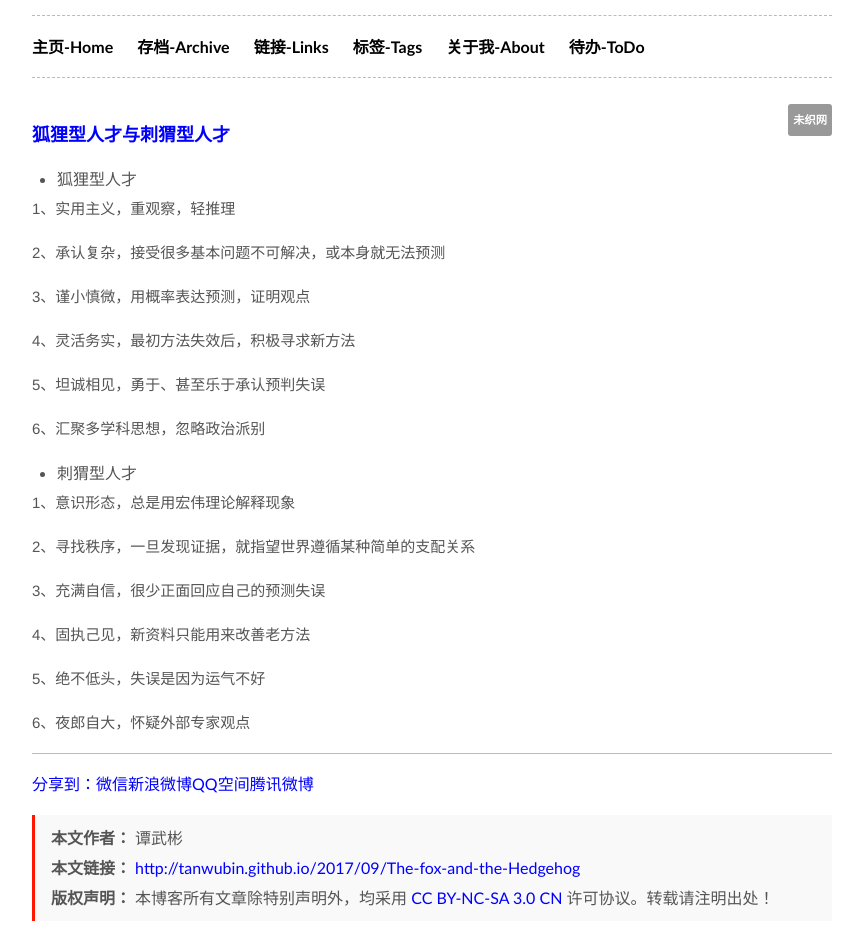
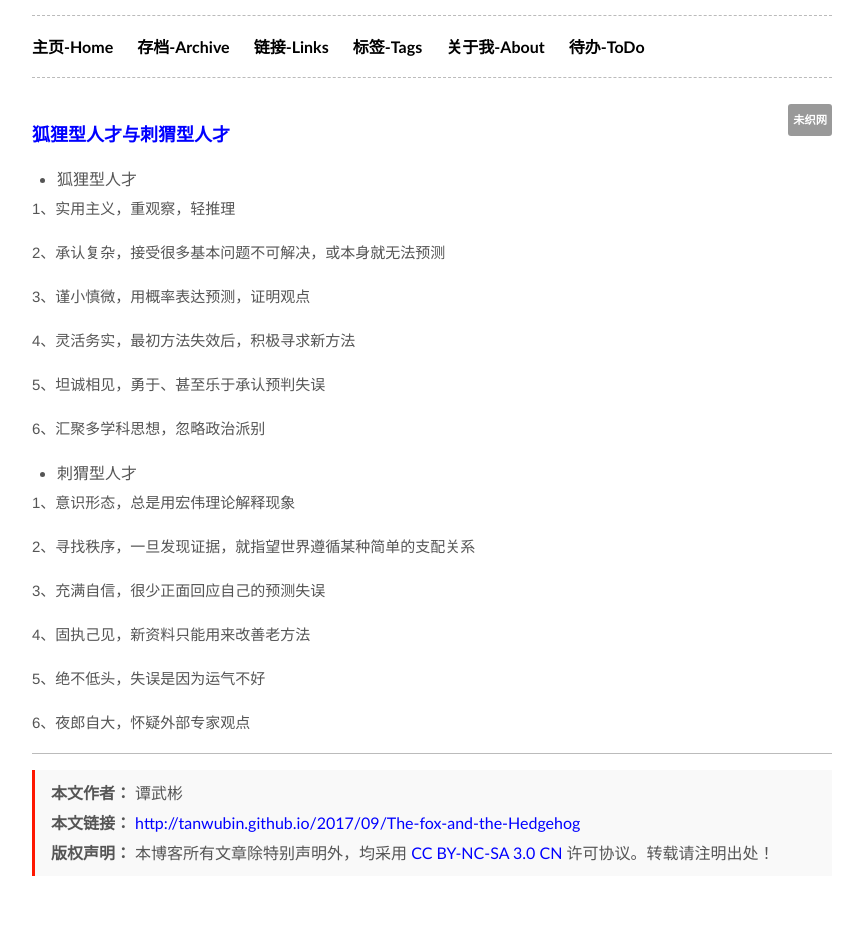
Before and after one commit to fk1091889767/tanwubin.github.io, a Jekyll site: the page built from _posts/2017-09-17-The fox and the Hedgehog.md, in a window 1280 px wide. Shown: the whole page, without its empty margins (208-1071 px from the left). Built offline with Jekyll 4.4.1, drawn with Linux system fonts in a browser that asks for light colours; comment, search, counter and statistics services are not loaded; after the commit the page ends 902 px from its top, so only the background shows below that.

Commit message:
del社区分享按钮

```diff
--- a/_includes/themes/effector-wide/post.html
+++ b/_includes/themes/effector-wide/post.html
@@ -9,9 +9,6 @@
 <h1><a href="{{ page.url }}">{{ page.title }}</a> </h1>
 {{ content }}
 </article>
-
-<div class="bdsharebuttonbox"><a href="#" class="bds_more" data-cmd="more">分享到：</a><a href="#" class="bds_weixin" data-cmd="weixin" title="分享到微信">微信</a><a href="#" class="bds_tsina" data-cmd="tsina" title="分享到新浪微博">新浪微博</a><a href="#" class="bds_qzone" data-cmd="qzone" title="分享到QQ空间">QQ空间</a><a href="#" class="bds_tqq" data-cmd="tqq" title="分享到腾讯微博">腾讯微博</a></div>
-<script>window._bd_share_config={"common":{"bdSnsKey":{},"bdText":"","bdMini":"1","bdMiniList":["mail","fbook","twi","linkedin"],"bdPic":"","bdStyle":"1","bdSize":"32"},"share":{"bdSize":16}};with(document)0[(getElementsByTagName('head')[0]||body).appendChild(createElement('script')).src='http://bdimg.share.baidu.com/static/api/js/share.js?v=89860593.js?cdnversion='+~(-new Date()/36e5)];</script>
 
 {% include themes/effector-wide/authorized.html %}
 <!--
```
